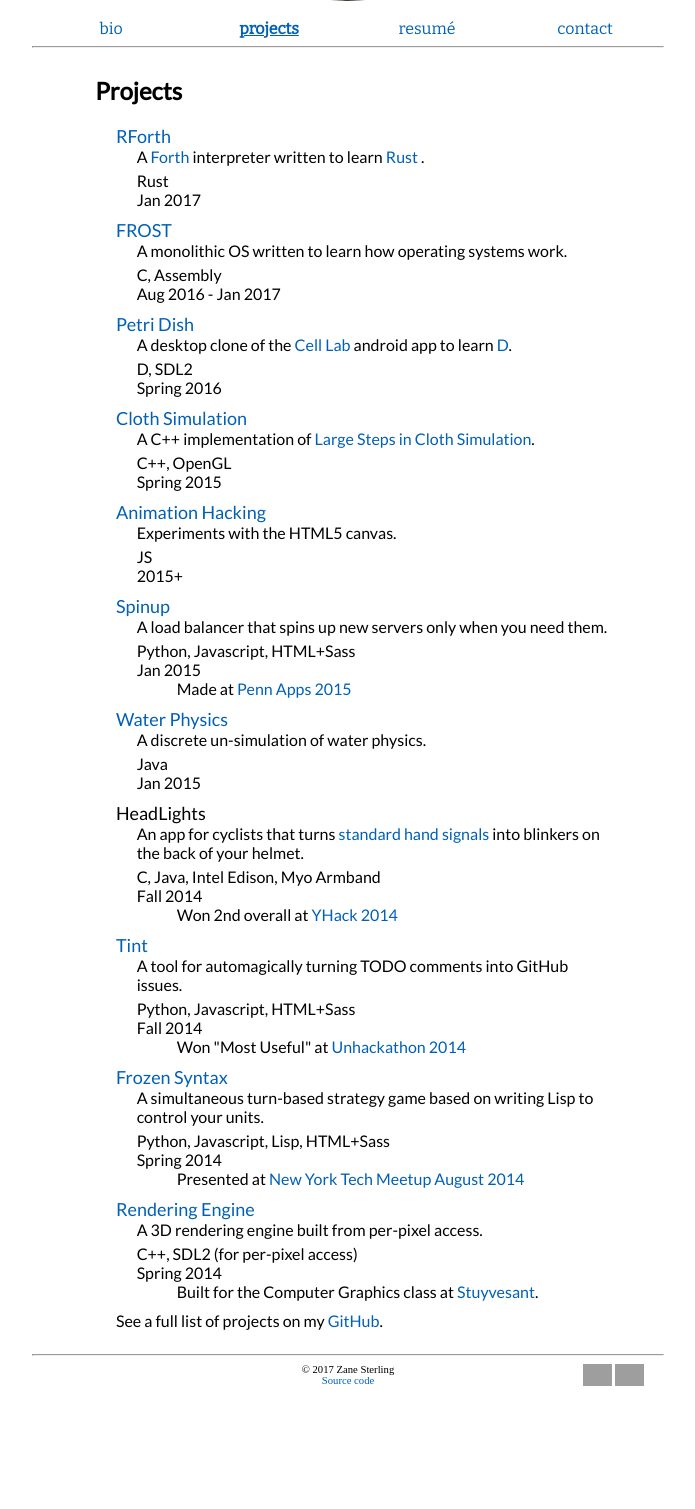
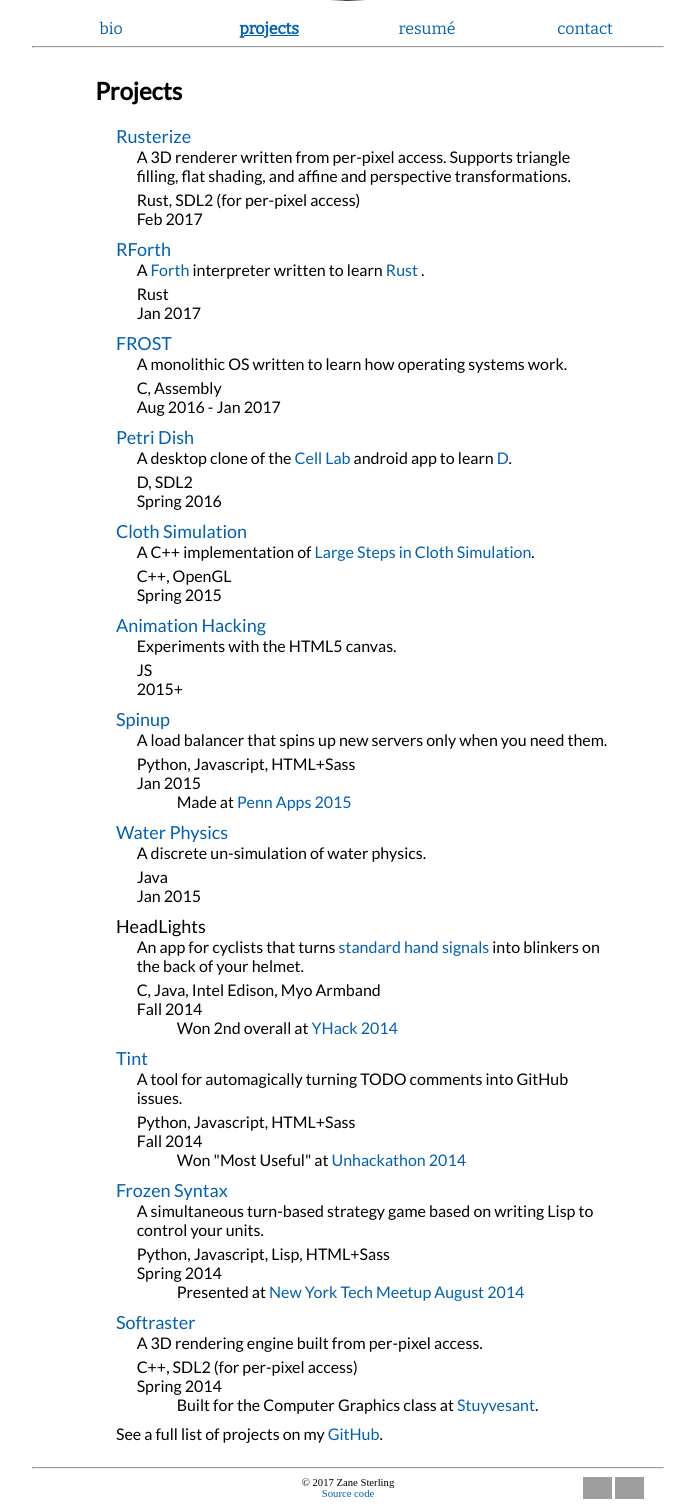
Before and after one commit to Shriken/zanesterling-io, a Django app: page / in a window 1280 px wide, after a click on "projects". Shown: the part 327-1836 px from the top of the page, without its empty margins (292-987 px from the left). Before the commit the page ends 1713 px from the top, so only its background shows below. Run offline with Django 3.2, Linux system fonts and the light colour scheme; parts of the project's set-up code (start-up, migrations or seed data) failed here and were passed over; grey boxes are pictures that could not be loaded.

Commit message:
Add Rusterize to projects list

```diff
--- a/info_page/templates/info_page/section-projects.html
+++ b/info_page/templates/info_page/section-projects.html
@@ -1,4 +1,16 @@
 <ul class="project-list">
+  <li class="project">
+    <div class="project-title">
+      <a href="https://github.com/Shriken/rusterize">Rusterize</a>
+    </div>
+    <div class="project-summary">
+      A 3D renderer written from per-pixel access. Supports triangle filling,
+      flat shading, and affine and perspective transformations.
+    </div>
+    <div class="project-toolstack">Rust, SDL2 (for per-pixel access)</div>
+    <div class="project-date">Feb 2017</div>
+  </li>
+
   <li class="project">
     <div class="project-title">
       <a href="https://github.com/Shriken/rforth">RForth</a>
@@ -137,7 +149,7 @@
 
   <li class="project">
     <div class="project-title">
-      <a href="https://github.com/Shriken/rendering-engine-cpp">Rendering Engine</a>
+      <a href="https://github.com/Shriken/softraster">Softraster</a>
     </div>
     <div class="project-summary">
       A 3D rendering engine built from per-pixel access.
```
